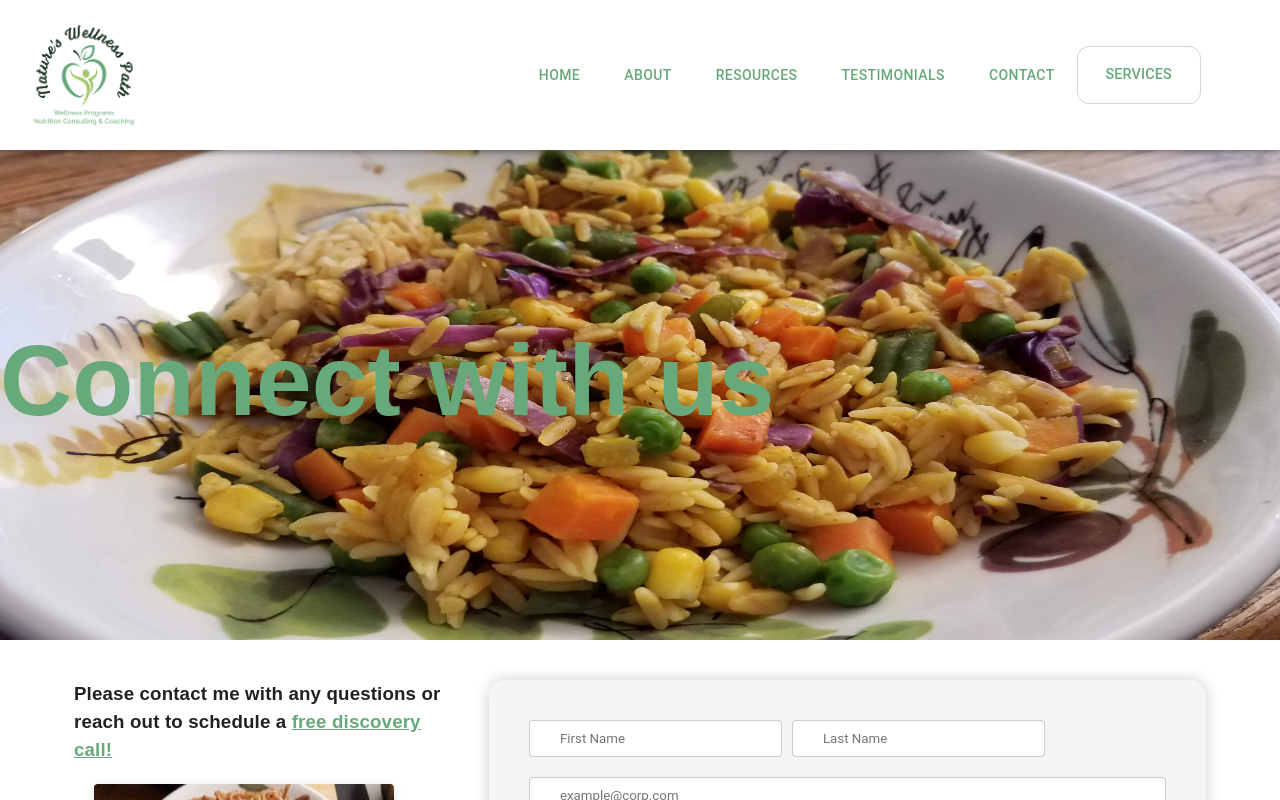
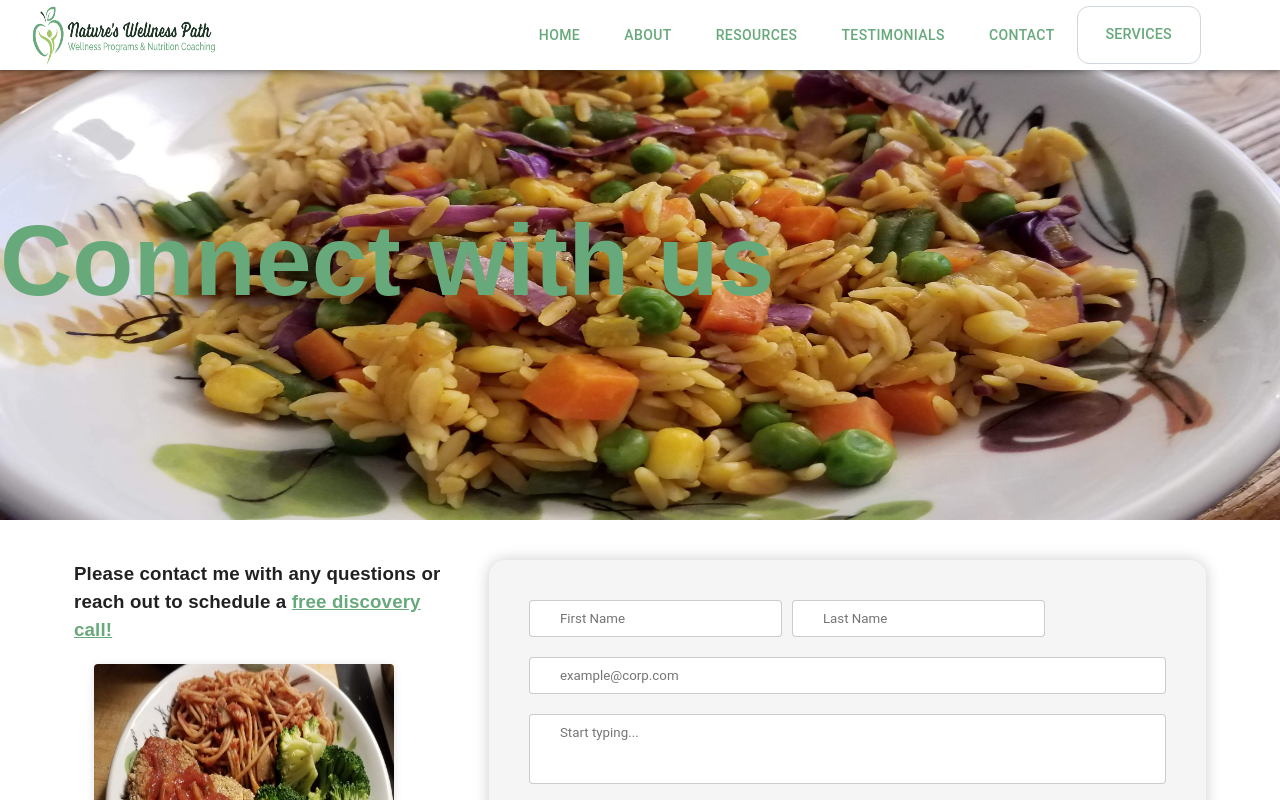
Before and after one commit to ChrisDietrich405/natures-wellness, a Next.js app: page /contact in a window 1280 px wide. Shown: the top 800 px of the page. Built offline with nearby package versions, Linux system fonts and the light colour scheme.

Commit message:
improved styling

```diff
--- a/src/components/Footer/index.jsx
+++ b/src/components/Footer/index.jsx
@@ -31,12 +31,10 @@ export default class Footer extends React.Component {
                   emilyperrymanrd@gmail.com
                 </a>
               </div>
-
-              {/* <div className={styles.filler}></div> */}
             </div>
             <div className={styles.footer_container_top_title}>
               <h3>Serving</h3>
-              <p>Baltimore County, MD, Since 2019</p>
+              <p>Baltimore County, MD, Since 2016</p>
             </div>
 
             <div className={styles.footer_container_top_title}>
--- a/src/components/Header/index.jsx
+++ b/src/components/Header/index.jsx
@@ -80,9 +80,9 @@ function DrawerAppBar(props) {
     >
       <div className={styles.logo}>
         <Image
-          width={80}
-          height={80}
-          src={"/images/logo.png"}
+          width={200}
+          height={30}
+          src={"/images/header-logo.png"}
           alt="Nature's Wellness Path logo"
         />
       </div>
@@ -121,7 +121,7 @@ function DrawerAppBar(props) {
     <Box sx={{ display: "flex" }} className={styles.header_container}>
       <CssBaseline />
       <AppBar component="nav" className={styles.container}>
-        <Toolbar style={{ height: "150px" }}>
+        <Toolbar style={{ height: "70px" }}>
           <IconButton
             color="#67a97b"
             aria-label="open drawer"
@@ -133,9 +133,9 @@ function DrawerAppBar(props) {
           </IconButton>
           <div className={styles.logo}>
             <Image
-              width={120}
-              height={120}
-              src={"/images/logo.png"}
+              width={200}
+              height={60}
+              src={"/images/header-logo.png"}
               alt="Nature's Wellness Path logo"
             />
           </div>
--- a/src/components/Header/styles.module.css
+++ b/src/components/Header/styles.module.css
@@ -23,6 +23,7 @@
   background-color: var(--secondary-color);
   color: #fff;
 }
+
 .services {
   outline: none;
   border: none;
@@ -42,15 +43,12 @@
 }
 
 .sublink_container {
-  z-index: 100 !important;
   display: flex;
   flex-direction: column;
   position: relative;
-  margin-top: 35px !important;
 }
 
 .services_sublinks {
-  padding-top: 10px;
   color: var(--primary-color);
   text-decoration: none;
   font-family: "Roboto", sans-serif;
--- a/src/components/Slideshow/styles.module.css
+++ b/src/components/Slideshow/styles.module.css
@@ -59,5 +59,6 @@
     top: 100px;
     font-size: 50px;
     padding-left: 15px;
+    margin-top: 40px;
   }
 }
--- a/src/styles/Contact.module.css
+++ b/src/styles/Contact.module.css
@@ -79,7 +79,7 @@
 .message {
   display: block;
   width: 100%;
-  height: 150px;
+  height: 70px;
   border: none;
   border-radius: 4px;
   padding: 10px 30px;
--- a/src/styles/globals.css
+++ b/src/styles/globals.css
@@ -13,7 +13,6 @@
 }
 
 body {
-  padding-top: 120px;
   font-family: "Roboto", sans-serif;
   font-weight: 400;
 }
```
Also changed, not shown: public/images/header-logo.png (added).
